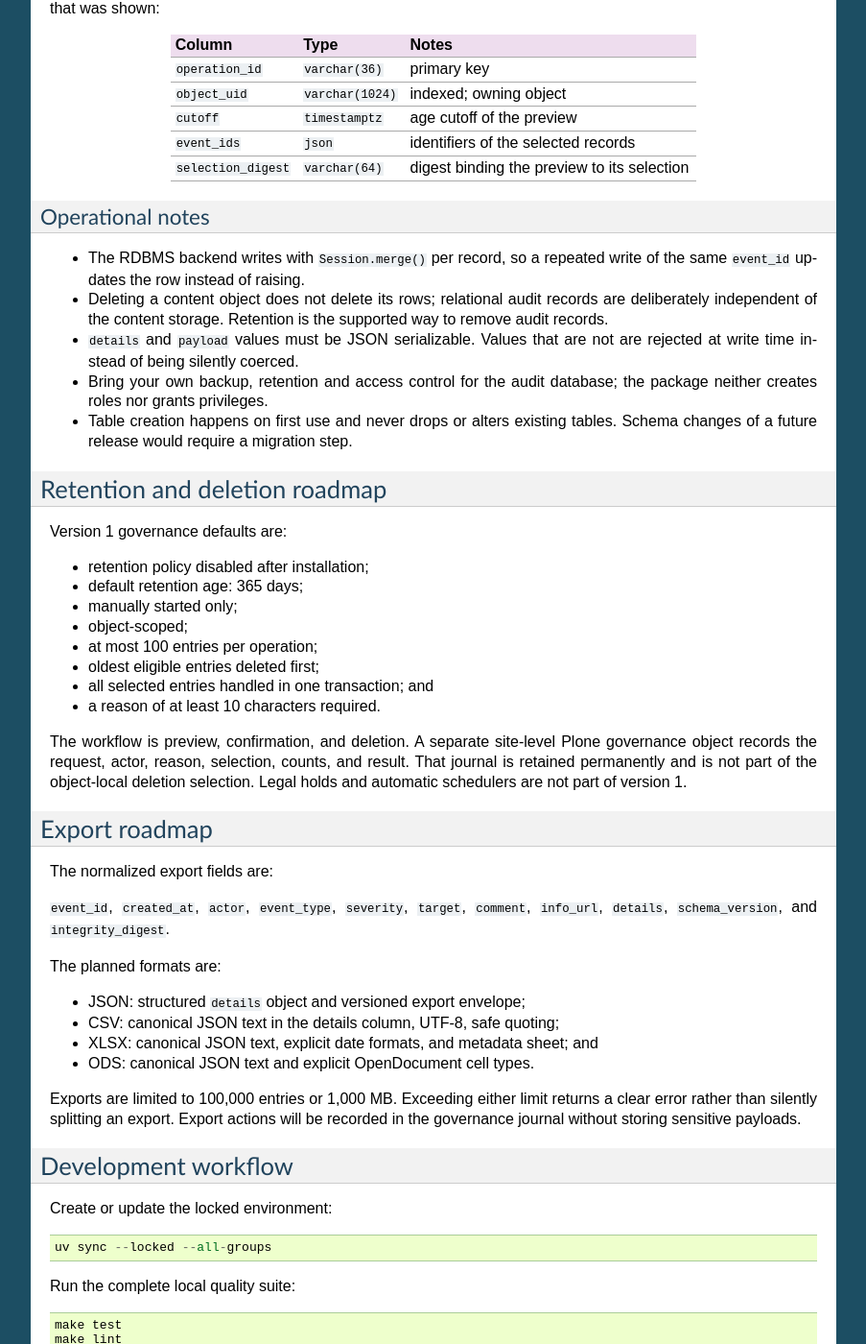
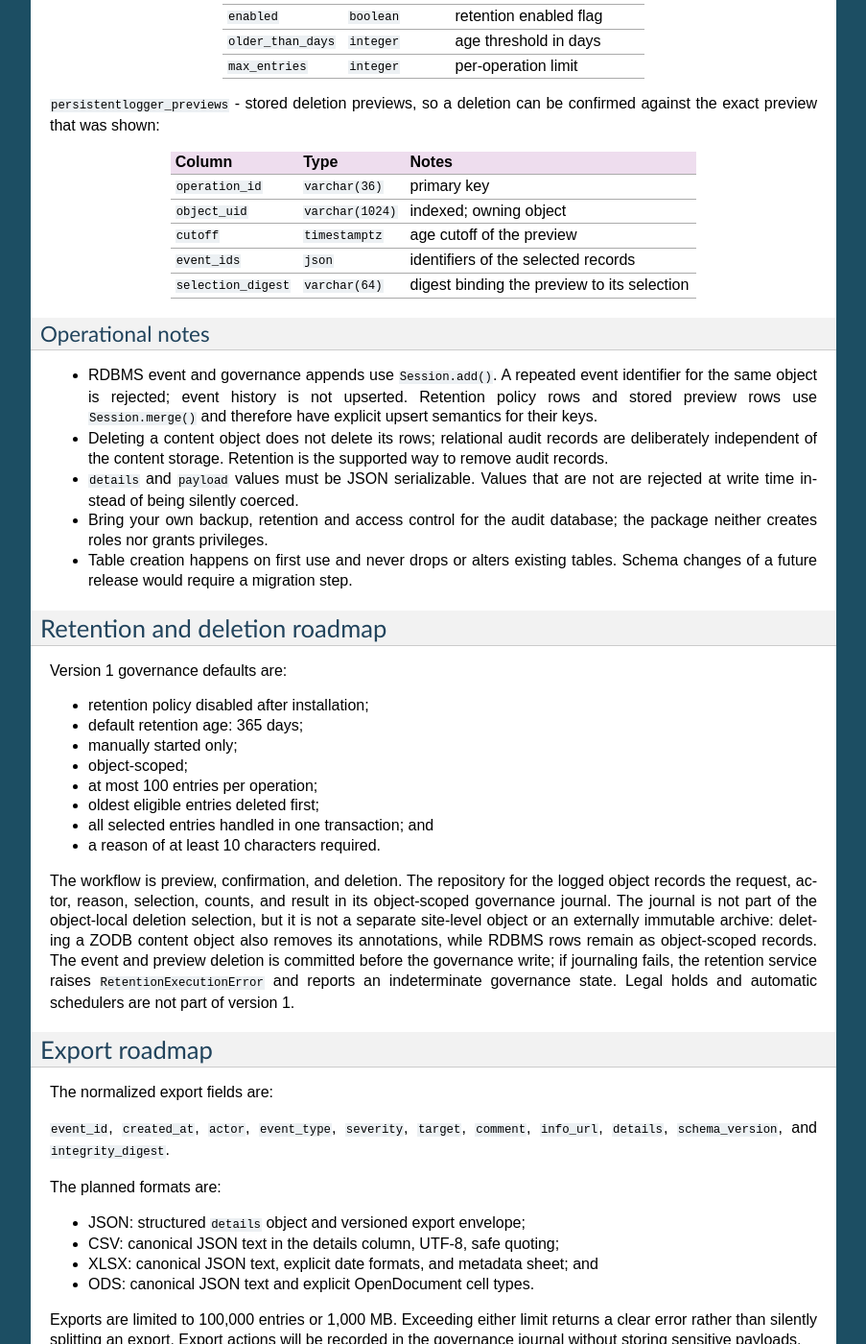
Before and after one commit to zopyx/zopyx.plone.persistentlogger, a Sphinx documentation site: the page built from docs/source/README.rst, in a window 1280 px wide and 1400 px high, scrolled down 10447 px. Shown: the whole window at 96% size, without its empty margins (198-1101 px from the left). Built offline with Sphinx 7.4.7, drawn with Linux system fonts in a browser that asks for light colours; some of the changed text lies outside the part shown.

Commit message:
docs: reconcile governance semantics and remove clear wipe

```diff
--- a/docs/source/HISTORY.rst
+++ b/docs/source/HISTORY.rst
@@ -7,8 +7,8 @@ Changelog
 - Added object-scoped retention policies with confirmed, reason-based
   deletion and a management GUI (``@@persistent-log-retention``).
 - Added multi-format export (JSON, CSV, XLSX, ODS).
-- Added a permanent site-level governance journal with chained SHA-256
-  integrity digests.
+- Added an object-scoped governance journal with chained SHA-256 integrity
+  digests; this is not a separate site-root or externally immutable journal.
 - Added site-wide audit logging of content creation and metadata edits,
   configurable per site and per content type (``@@audit-logging-settings``).
   Metadata changes are stored as a per-field diff in the entry details.
--- a/docs/source/MODERNIZATION_PLAN.rst
+++ b/docs/source/MODERNIZATION_PLAN.rst
@@ -34,8 +34,9 @@ The following decisions are binding for the first implementation scope:
 * migration runs automatically on first object access and persists
   transactionally;
 * legal holds are not part of version 1;
-* the governance journal is a separate Plone object in the site root and is
-  retained permanently;
+* the current implementation stores the governance journal with each logged
+  object's records; a separate site-root journal and external immutability
+  remain open design decisions;
 * the hash chain covers both normal log events and governance-journal events;
 * exports and retention/deletion are object-scoped, not site-wide;
 * severity is limited to ``debug``, ``info``, ``warning``, ``error``, and
--- a/docs/source/README.rst
+++ b/docs/source/README.rst
@@ -26,7 +26,7 @@ Current functionality:
 * compute chained SHA-256 integrity digests;
 * find entries by UUID;
 * preview and execute object-scoped retention deletion;
-* record policy and deletion actions in a separate governance journal;
+* record policy and deletion actions in an object-scoped governance journal;
 * export logs as JSON, CSV, XLSX, or ODS;
 * expose a searchable and sortable browser table;
 * provide manager-protected browser views for export and retention operations;
@@ -44,7 +44,8 @@ Modernization status:
 * type checking with Astral ``ty`` and formatting/linting with ``ruff``;
 * branch coverage enforced at 99% or higher;
 * object-scoped retention policies and explicitly confirmed deletion;
-* a separate, permanent site-level governance journal;
+* a persistent governance journal scoped to the logged object (there is no
+  separate site-root journal in the current implementation);
 * hash-chain integrity metadata for log and governance events;
 * site-wide audit logging of content creation and metadata edits
   (control panel, per content type, metadata diff); and
@@ -232,6 +233,11 @@ The adapter currently provides::
     logger.get_last_user()
     logger.get_last_date()
     len(logger)
+
+The legacy ``logger.clear()`` compatibility method is deliberately disabled
+and raises ``RuntimeError``. The storage repositories do not expose a public
+clear or wipe operation either. Use the manager-authorized retention service
+with a stored preview, a reason, and a governance record for deletion.
 
 ``entries`` is ordered by the underlying annotation storage. Callers that need
 stable presentation ordering should sort by the event date or use the browser
@@ -515,9 +521,11 @@ operation may relink the surviving interval; it records the new first-survivor
 digest in the governance journal as the chain anchor. Normal appends never
 rewrite existing records.
 
-Governance records carry ``event_id``, ``created_at``, ``actor``, ``action``,
-``reason``, the caller supplied payload keys, ``previous_digest`` and
-``integrity_digest``.
+Governance records are scoped to the same object as the event repository. They
+carry ``event_id``, ``created_at``, ``actor``, ``action``, ``reason``, the caller
+supplied payload keys, ``previous_digest`` and ``integrity_digest``. The
+current implementation does not create a separate site-level governance
+object or a cross-object journal chain.
 
 The modernization introduces this versioned event schema on top of the legacy
 annotation records. Legacy data is migrated automatically on first object
@@ -584,7 +592,7 @@ Column                      Type                 Notes
 ``integrity_digest``        ``varchar(64)``      SHA-256 digest of the record
 ==========================  ===================  ==============================
 
-``persistentlogger_governance`` - the permanent governance journal:
+``persistentlogger_governance`` - the object-scoped governance journal:
 
 ==========================  ===================  ==============================
 Column                      Type                 Notes
@@ -631,8 +639,10 @@ Column                      Type                 Notes
 Operational notes
 ~~~~~~~~~~~~~~~~~
 
-* The RDBMS backend writes with ``Session.merge()`` per record, so a repeated
-  write of the same ``event_id`` updates the row instead of raising.
+* RDBMS event and governance appends use ``Session.add()``. A repeated event
+  identifier for the same object is rejected; event history is not upserted.
+  Retention policy rows and stored preview rows use ``Session.merge()`` and
+  therefore have explicit upsert semantics for their keys.
 * Deleting a content object does not delete its rows; relational audit records
   are deliberately independent of the content storage. Retention is the
   supported way to remove audit records.
@@ -657,10 +667,15 @@ Version 1 governance defaults are:
 * all selected entries handled in one transaction; and
 * a reason of at least 10 characters required.
 
-The workflow is preview, confirmation, and deletion. A separate site-level
-Plone governance object records the request, actor, reason, selection, counts,
-and result. That journal is retained permanently and is not part of the
-object-local deletion selection. Legal holds and automatic schedulers are not
+The workflow is preview, confirmation, and deletion. The repository for the
+logged object records the request, actor, reason, selection, counts, and result
+in its object-scoped governance journal. The journal is not part of the
+object-local deletion selection, but it is not a separate site-level object or
+an externally immutable archive: deleting a ZODB content object also removes
+its annotations, while RDBMS rows remain as object-scoped records. The event
+and preview deletion is committed before the governance write; if journaling
+fails, the retention service raises ``RetentionExecutionError`` and reports an
+indeterminate governance state. Legal holds and automatic schedulers are not
 part of version 1.
 
 Export roadmap
@@ -745,20 +760,32 @@ Before publishing, configure the matching Trusted Publisher on the target
 index with the exact repository, workflow filename, and environment name.
 Production publishing must require environment approval.
 
-Security and operational boundaries
-------------------------------------
+Release readiness and security boundaries
+------------------------------------------
+
+This repository revision is not a compliance or tamper-proof audit release.
+SHA-256 chain metadata detects changes when the complete stored chain is
+available, but it is not a digital signature, external anchor, WORM store, or
+access-control policy. Before production release, the outstanding chain,
+retention/governance transaction, migration, and operational-readiness gaps
+must be resolved and verified by the full quality and integration gates.
 
 The current legacy browser implementation predates the governance workflow.
 Treat the following as modernization work and review before production use:
 
-* destructive clear behavior must be removed or disabled;
+* the public clear/wipe primitives are disabled; deletion must remain limited
+  to the governed retention workflow;
 * every mutation must be POST-only and CSRF-protected;
 * permissions must be separated by operation;
 * comments, details, and URLs must be safely escaped and validated;
 * sensitive values must be redacted before persistence or export;
 * audit evidence must survive deletion of the selected events; and
 * hash-chain integrity must not be described as digital signatures or WORM
-  storage unless those controls are separately deployed.
+  storage unless those controls are separately deployed; and
+* a passing local no-PostgreSQL run is not evidence that the PostgreSQL
+  backend passed. Release verification must run the required PostgreSQL
+  integration suite and the documented build, lint, type, audit, and package
+  checks.
 
 License and project information
 -------------------------------
```
Also changed, not shown: 7 other files.
